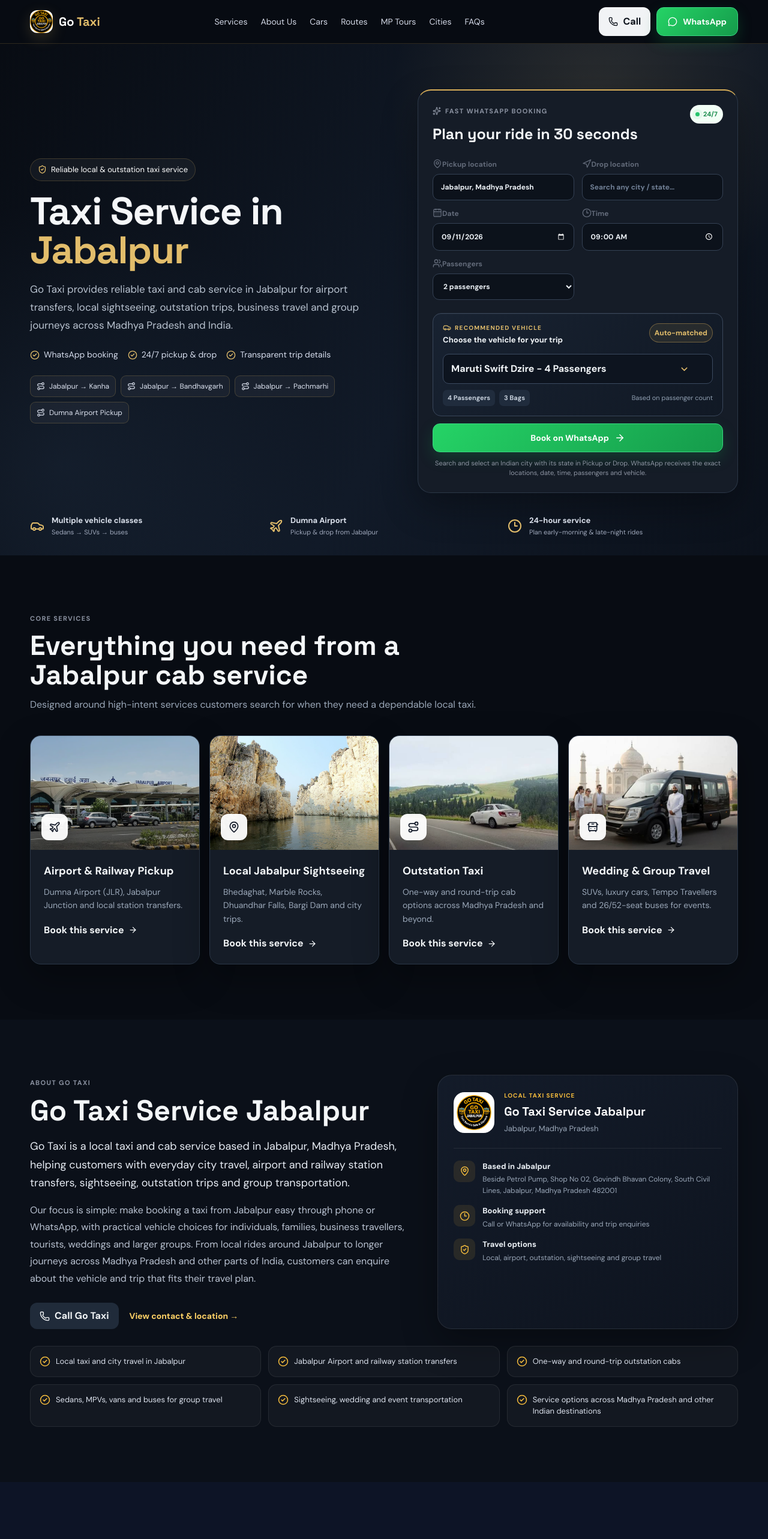
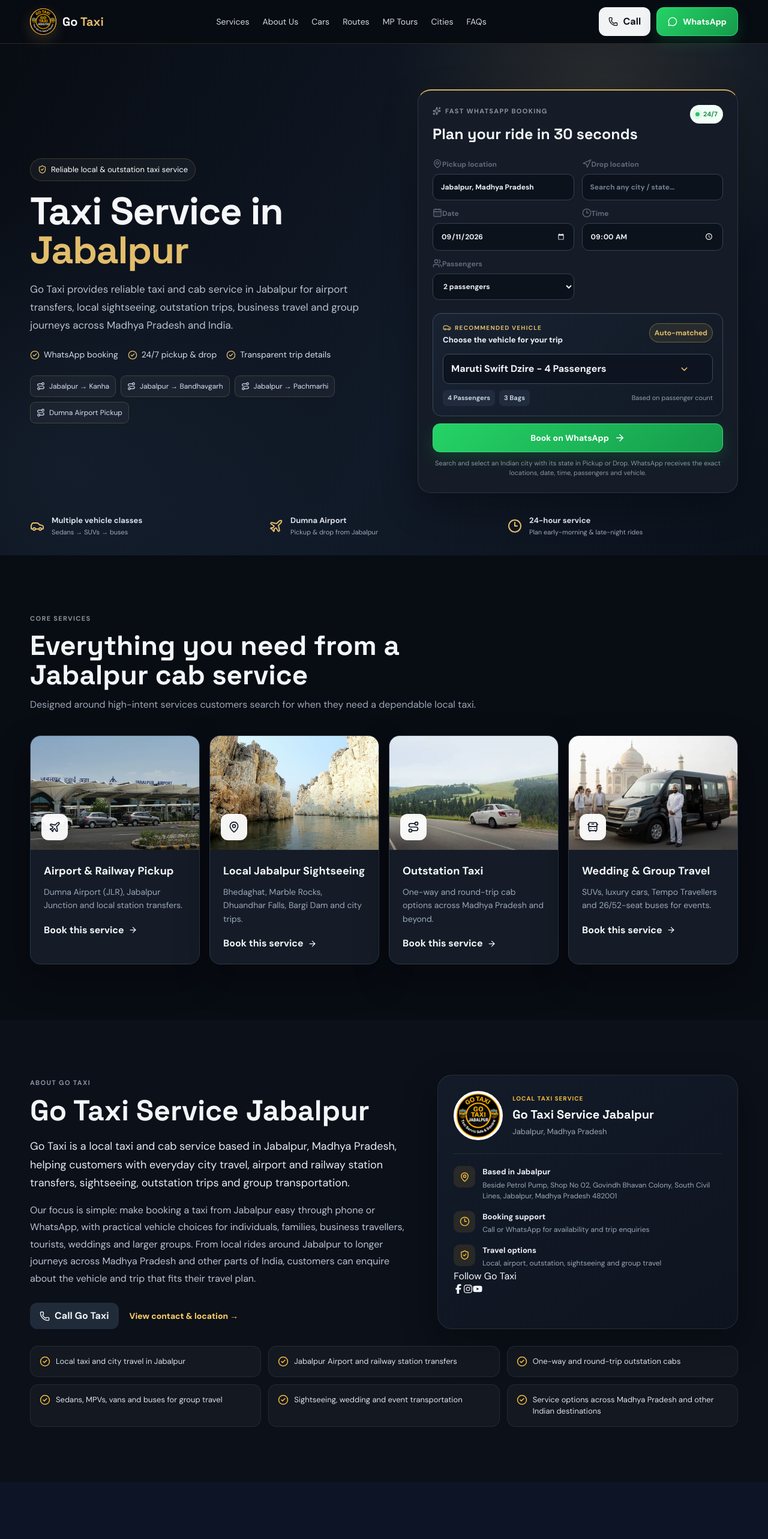
Before and after one commit to shivamsahu0108/go-taxi-service, a React (Vite) app: page / in a window 1280 px wide. Shown: the top 2566 px of the page at 60% size. Built offline with nearby package versions, Linux system fonts and the light colour scheme.

Commit message:
feat: add social media icons and styling to About Us section

```diff
--- a/src/components/sections/AboutUs.jsx
+++ b/src/components/sections/AboutUs.jsx
@@ -1,5 +1,6 @@
 import { CheckCircle2, Clock3, MapPin, Phone, ShieldCheck } from 'lucide-react';
-import { BUSINESS, DISPLAY_PHONE } from '../../config/contact';
+import { FaFacebookF, FaInstagram, FaYoutube } from 'react-icons/fa6';
+import { BUSINESS, DISPLAY_PHONE, SOCIAL_LINKS } from '../../config/contact';
 
 const highlights = [
   'Local taxi and city travel in Jabalpur',
@@ -9,6 +10,12 @@
   'Sightseeing, wedding and event transportation',
   'Service options across Madhya Pradesh and other Indian destinations',
 ];
+
+const socialIcons = {
+  Facebook: FaFacebookF,
+  Instagram: FaInstagram,
+  YouTube: FaYoutube,
+};
 
 export default function AboutUs() {
   return (
@@ -65,6 +72,20 @@
                 <span><b>Travel options</b><small>Local, airport, outstation, sightseeing and group travel</small></span>
               </div>
             </div>
+
+            <div className="about-socials" aria-label="Go Taxi social media">
+              <span>Follow Go Taxi</span>
+              <div>
+                {SOCIAL_LINKS.map(({ label, href }) => {
+                  const Icon = socialIcons[label];
+                  return (
+                    <a key={label} href={href} target="_blank" rel="noopener noreferrer" aria-label={`Go Taxi on ${label}`} title={label}>
+                      <Icon size={16} aria-hidden="true" />
+                    </a>
+                  );
+                })}
+              </div>
+            </div>
           </aside>
         </div>
 
--- a/src/index.css
+++ b/src/index.css
@@ -79,11 +79,12 @@
   color: var(--brand);
 }
 .brand-mark {
-  width: 38px;
-  height: 38px;
-  border-radius: 12px;
+  width: 44px;
+  height: 44px;
+  border-radius: 50%;
   display: block;
-  object-fit: cover;
+  object-fit: contain;
+  background: #fff;
   flex: 0 0 auto;
 }
 .nav nav {
@@ -1137,8 +1138,8 @@
     font-size: 18px;
   }
   .brand-mark {
-    width: 34px;
-    height: 34px;
+    width: 40px;
+    height: 40px;
     font-size: 19px;
   }
   .nav-actions .btn-whatsapp {
@@ -1379,7 +1380,8 @@
   width: 54px;
   height: 54px;
   border-radius: 50%;
-  object-fit: cover;
+  object-fit: contain;
+  background: #fff;
   flex: 0 0 auto;
 }
 .contact-business-type {
@@ -1815,6 +1817,39 @@
 
   display: block;
 
+.about-socials {
+  display: flex;
+  align-items: center;
+  justify-content: space-between;
+  gap: 16px;
+  margin-top: 22px;
+  padding-top: 18px;
+  border-top: 1px solid var(--line);
+  color: var(--muted);
+  font-size: 13px;
+  font-weight: 700;
+}
+.about-socials > div {
+  display: flex;
+  gap: 8px;
+}
+.about-socials a {
+  width: 34px;
+  height: 34px;
+  display: inline-flex;
+  align-items: center;
+  justify-content: center;
+  color: var(--muted);
+  border: 1px solid var(--line);
+  border-radius: 9px;
+  background: #fff;
+  transition: 0.2s ease;
+}
+.about-socials a:hover {
+  color: var(--brand-2);
+  border-color: var(--brand-2);
+  transform: translateY(-1px);
+}
   object-fit: cover;
 
   transition:
@@ -3455,10 +3490,10 @@
   border-bottom: 1px solid rgba(255,255,255,.08);
 }
 .about-logo-wrap {
-  width: 68px;
-  height: 68px;
-  border-radius: 18px;
-  padding: 5px;
+  width: 82px;
+  height: 82px;
+  border-radius: 50%;
+  padding: 4px;
   background: #fff;
   flex: 0 0 auto;
 }
@@ -3466,8 +3501,8 @@
   width: 100%;
   height: 100%;
   display: block;
-  object-fit: cover;
-  border-radius: 14px;
+  object-fit: contain;
+  border-radius: 50%;
 }
 .about-card-label {
   display: block;
```
